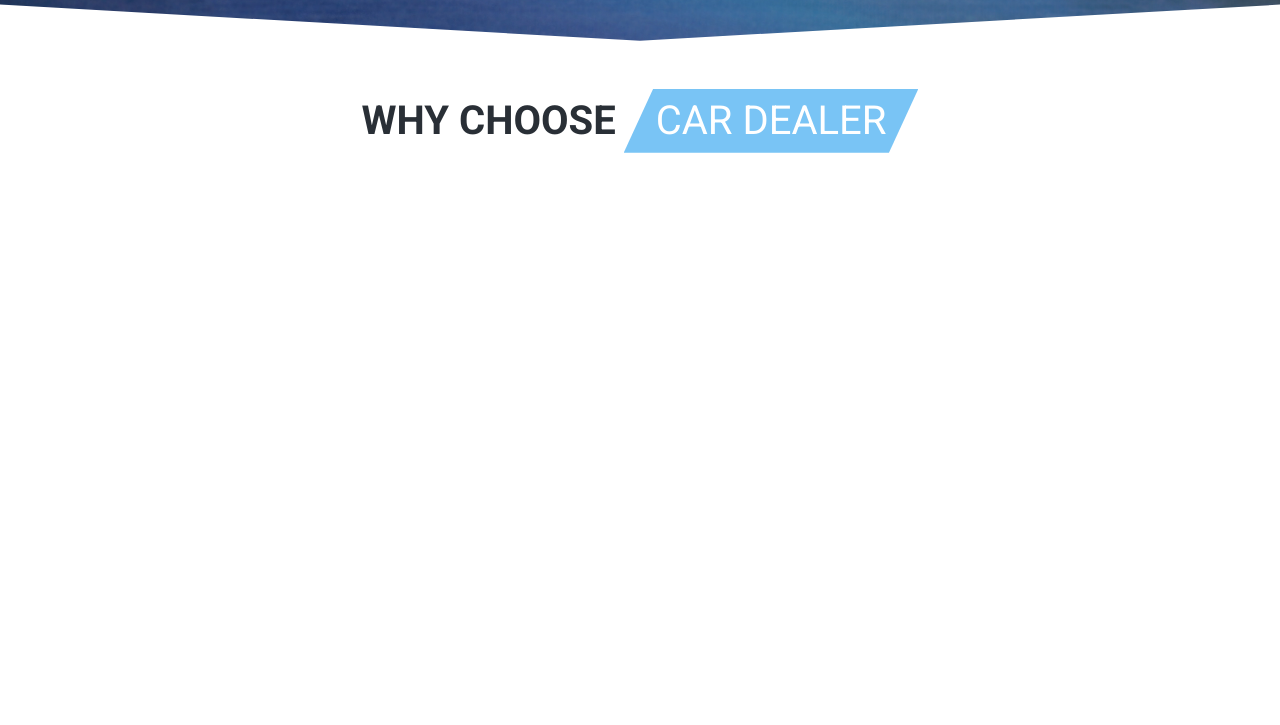
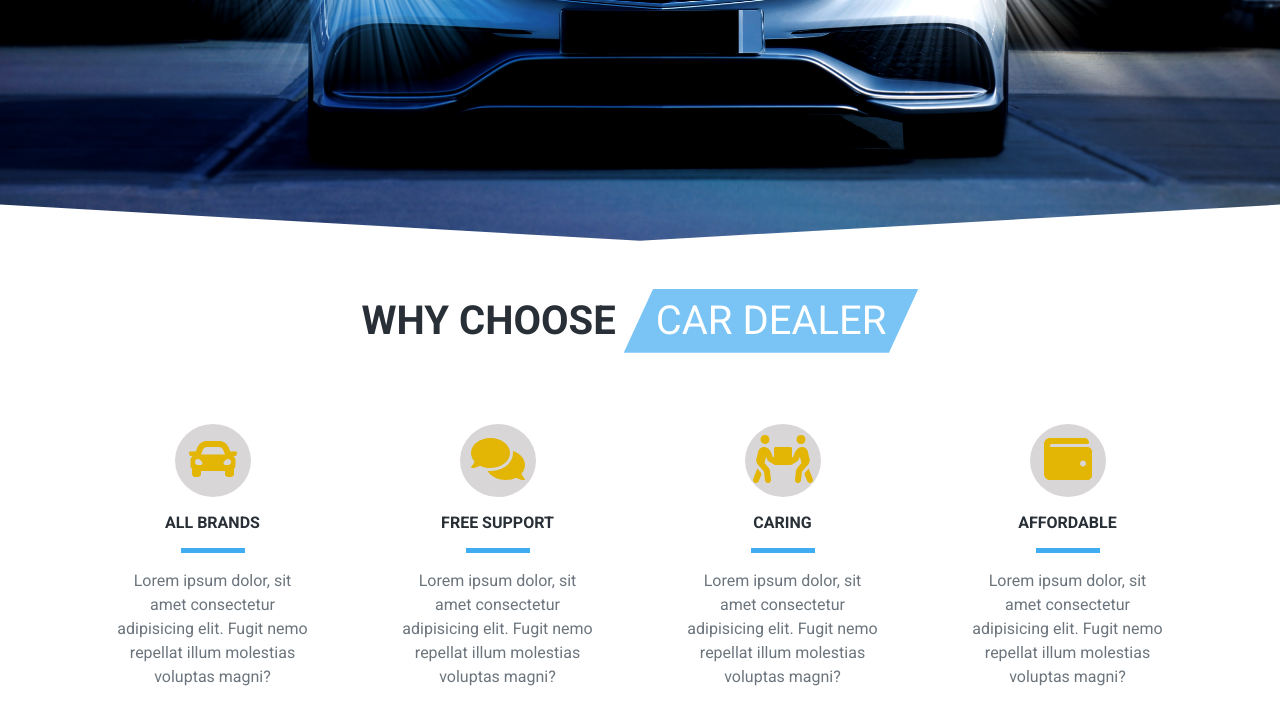
Before and after one commit to fantasy150592/Car-Dealership, a plain HTML site: page index.html in a window 1280 px wide. Shown: the part 759-1484 px from the top of the page. Before the commit the page ends 1016 px from the top, so only its background shows below. Drawn offline with nearby package versions, Linux system fonts and the light colour scheme.

Commit message:
change 3/5

```diff
--- a/css/main.css
+++ b/css/main.css
@@ -124,3 +124,23 @@ body {
     color: var(--mainBlue);
     opacity: 0.6;
 }
+
+
+/* skills */
+
+.skills-icon {
+    font-size: 3rem;
+    color: var(--mainYellow);
+    background: var(--mainGrey);
+}
+
+.skills-icon:hover {
+    color: var(--mainYellow);
+}
+
+.skills-underline {
+    width: 4rem;
+    height: 0.3rem;
+    background: var(--mainBlue);
+    margin: 1rem auto;
+}
--- a/index.html
+++ b/index.html
@@ -22,6 +22,9 @@
 
 <body>
     <!-- preloader -->
+    <div class="preloaderdflex justify-content-center align-items-center">
+        <img src="/Car-Dealership/images/Gear-2.8s-200px.gif" alt="">
+    </div>
     <!-- end preloader -->
     <!-- nav element -->
     <nav class="navbar navbar-expand-lg px-3" id="navBar">
@@ -104,6 +107,48 @@
 
             </div>
             <!-- end of section title -->
+            <div class="row">
+                <!-- single skill -->
+                <div class="col-sm-6 col-lg-3 text-center my-3">
+                    <a href="" class="skills-icon p-2 rounded-circle">
+                        <i class="fas fa-car fa-fw"></i>
+                    </a>
+                    <h6 class="text-uppercase font-weight-bold my-3">all brands</h6>
+                    <div class="skills-underline"></div>
+                    <p class="w-75 mx-auto text-muted">Lorem ipsum dolor, sit amet consectetur adipisicing elit. Fugit nemo repellat illum molestias voluptas magni?</p>
+                </div>
+                <!-- end of single skill -->
+                <!-- single skill -->
+                <div class="col-sm-6 col-lg-3 text-center my-3">
+                    <a href="" class="skills-icon p-2 rounded-circle">
+                        <i class="fas fa-comments fa-fw"></i>
+                    </a>
+                    <h6 class="text-uppercase font-weight-bold my-3">free support</h6>
+                    <div class="skills-underline"></div>
+                    <p class="w-75 mx-auto text-muted">Lorem ipsum dolor, sit amet consectetur adipisicing elit. Fugit nemo repellat illum molestias voluptas magni?</p>
+                </div>
+                <!-- end of single skill -->
+                <!-- single skill -->
+                <div class="col-sm-6 col-lg-3 text-center my-3">
+                    <a href="" class="skills-icon p-2 rounded-circle">
+                        <i class="fas fa-people-carry fa-fw"></i>
+                    </a>
+                    <h6 class="text-uppercase font-weight-bold my-3">caring</h6>
+                    <div class="skills-underline"></div>
+                    <p class="w-75 mx-auto text-muted">Lorem ipsum dolor, sit amet consectetur adipisicing elit. Fugit nemo repellat illum molestias voluptas magni?</p>
+                </div>
+                <!-- end of single skill -->
+                <!-- single skill -->
+                <div class="col-sm-6 col-lg-3 text-center my-3">
+                    <a href="" class="skills-icon p-2 rounded-circle">
+                        <i class="fas fa-wallet fa-fw"></i>
+                    </a>
+                    <h6 class="text-uppercase font-weight-bold my-3">affordable</h6>
+                    <div class="skills-underline"></div>
+                    <p class="w-75 mx-auto text-muted">Lorem ipsum dolor, sit amet consectetur adipisicing elit. Fugit nemo repellat illum molestias voluptas magni?</p>
+                </div>
+                <!-- end of single skill -->
+            </div>
         </div>
 
     </section>
```
Also changed, not shown: images/Gear-2.8s-200px.gif (added).
